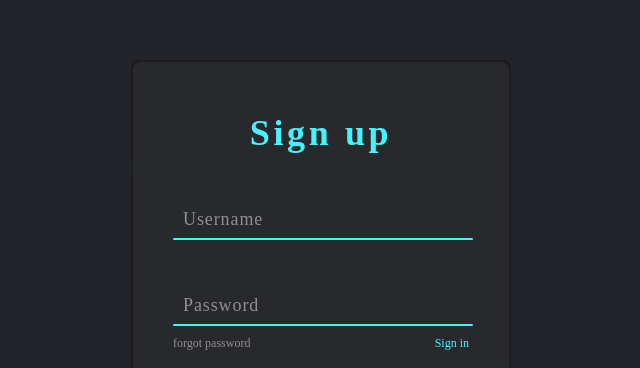
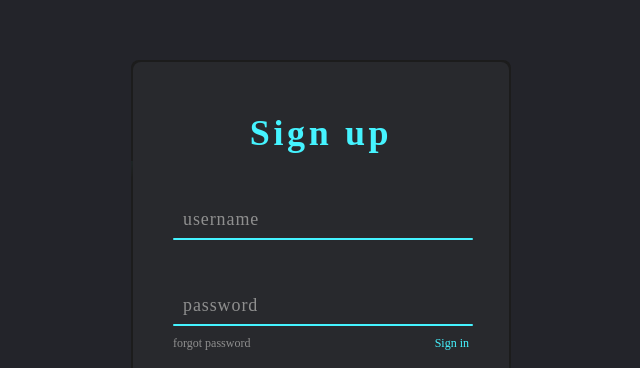
Before and after one commit to tessiegirl/Form-page, a plain HTML site: page index.html in a window 1280 px wide. Shown: the part 130-498 px from the top of the page, 319-959 px from the left. Drawn offline with Linux system fonts and the light colour scheme.

Commit message:
second commit

```diff
--- a/index.html
+++ b/index.html
@@ -13,12 +13,12 @@
             <h2>Sign up</h2>
             <div class="inputcontainer">
                 <input type="text" required="required">
-                <span>Username</span>
+                <span>username</span>
                 <i></i>
             </div>
             <div class="inputcontainer">
                 <input type="password" required="required">
-                <span>Password</span>
+                <span>password</span>
                 <i></i>
             </div>
             <div class="links">
```
